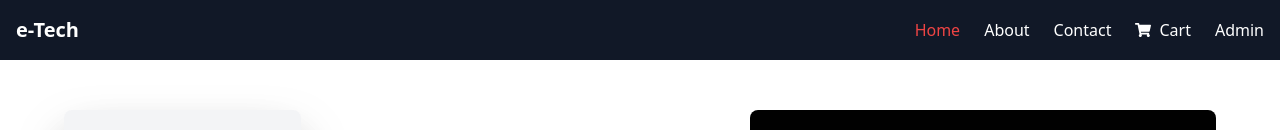
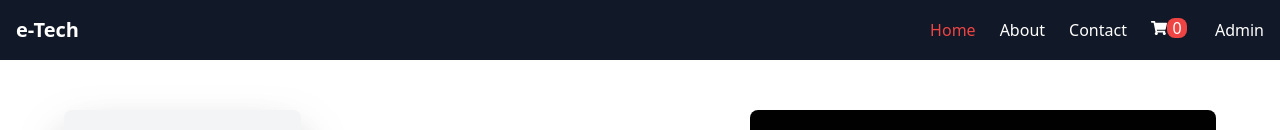
Before and after one commit to ALIM23700/E-cOMERS, a React (Vite) app: page / in a window 1280 px wide. Shown: the top 130 px of the page. Built offline with nearby package versions, Linux system fonts and the light colour scheme.

Commit message:
Updated cart functionality and Nav count display

```diff
--- a/src/App.jsx
+++ b/src/App.jsx
@@ -16,17 +16,21 @@ import 'react-toastify/dist/ReactToastify.css';
 function App() {
   const [cart, setCart] = useState([]);
   const [items, setItems] = useState([]);
+  const [count,setCount]=useState(0)
 
   const handleAddToCart = (product) => {
 
     setCart([...cart, product]);
     toast.success("Cart added Successfully");
+    setCount(count+1);
   };
 
   const handleRemoveFromCart = (productId) => {
 
     setCart(cart.filter((product) => product.id !== productId));
     toast.success("Cart removed Successfully");
+    setCount(count-1);
+
 
   };
 
@@ -41,7 +45,7 @@ function App() {
   return (
     <div>
       <BrowserRouter>
-        <Nav />
+        <Nav count={count}/>
         <Routes>
           <Route path="/" element={<Home handleAddToCart={handleAddToCart} />} />
           <Route path="/contact" element={<Contact />} />
--- a/src/Navlist/Nav.jsx
+++ b/src/Navlist/Nav.jsx
@@ -3,7 +3,7 @@ import { Link, useLocation } from 'react-router-dom';
 import { FaShoppingCart } from 'react-icons/fa';
 import { FaBars } from 'react-icons/fa6';
 
-const Nav = () => {
+const Nav = ({count}) => {
   const location = useLocation();
   const [openbar, setOpenbar] = useState(false);
 
@@ -53,7 +53,9 @@ const Nav = () => {
               to="/cart"
               className={`flex items-center hover:text-gray-400 ${location.pathname === '/cart' ? 'text-red-500' : ''}`}
             >
-              <FaShoppingCart className="mr-2" /> Cart
+              <FaShoppingCart className="mr-2 absolute" />
+              <div className='bg-red-500 text-white rounded-lg  relative left-4 mr-5 h-5 w-5 flex justify-center items-center'>{count}</div>
+
             </Link>
           </li>
           <li>
```
